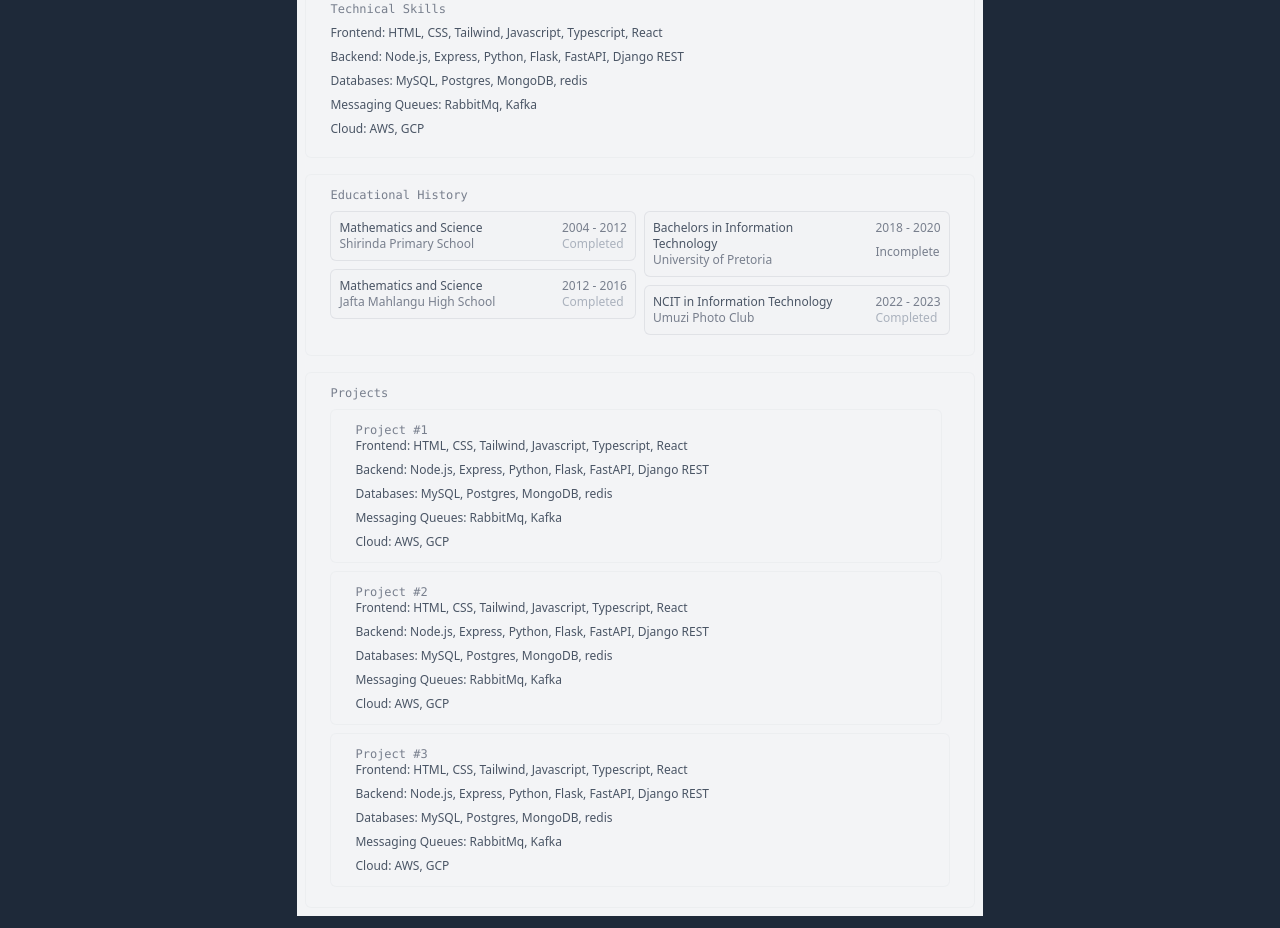
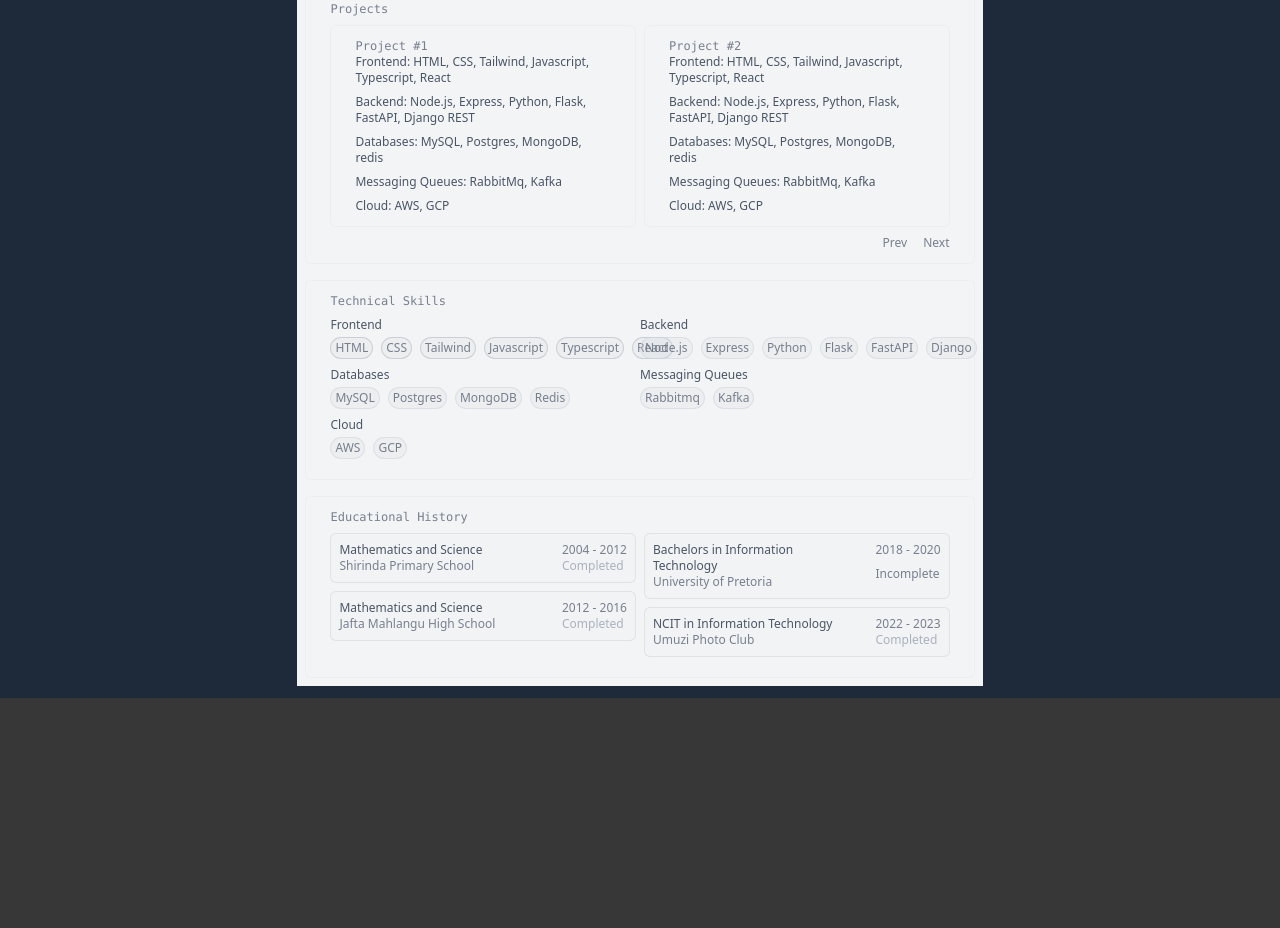
Before and after one commit to mfanaKoPitori/portfolio, a Next.js app: page / in a window 1280 px wide. Shown: the part 420-1348 px from the top of the page. After the commit the page ends 1118 px from the top, so only its background shows below. Built offline with nearby package versions, Linux system fonts and the light colour scheme; no server answers.

Commit message:
fix: made the skills section a lil nice and structured the projects ssections a lil better

```diff
--- a/components/About/Presentation.tsx
+++ b/components/About/Presentation.tsx
@@ -68,13 +68,88 @@ const Presentation: React.FC<AboutProps> = ({ educationInfo, workExperienceInfo
         </section>
 
         <section className="rounded-md border border-gray-300/20 py-3 px-6 text-gray-500/90 bg-gray-100/10">
+          <h1 className="font-mono">Projects</h1>
+          <section className="flex space-x-2 py-2">
+            <section className="rounded-md border border-gray-300/20 py-3 px-6 text-gray-500/90 bg-gray-100/10 w-1/2">
+              <h1 className="font-mono">Project #1</h1>
+              <section className="flex flex-col space-y-2 text-gray-600">
+                <p>Frontend: HTML, CSS, Tailwind,  Javascript, Typescript, React</p>
+                <p>Backend: Node.js, Express, Python, Flask, FastAPI, Django REST</p>
+                <p>Databases: MySQL, Postgres, MongoDB, redis</p>
+                <p>Messaging Queues: RabbitMq, Kafka</p>
+                <p>Cloud: AWS, GCP</p>
+              </section>
+            </section>
+
+            <section className="rounded-md border border-gray-300/20 py-3 px-6 text-gray-500/90 bg-gray-100/10 w-1/2">
+              <h1 className="font-mono">Project #2</h1>
+              <section className="flex flex-col space-y-2 text-gray-600">
+                <p>Frontend: HTML, CSS, Tailwind,  Javascript, Typescript, React</p>
+                <p>Backend: Node.js, Express, Python, Flask, FastAPI, Django REST</p>
+                <p>Databases: MySQL, Postgres, MongoDB, redis</p>
+                <p>Messaging Queues: RabbitMq, Kafka</p>
+                <p>Cloud: AWS, GCP</p>
+              </section>
+            </section>
+          </section>
+          <section className="flex justify-end space-x-4">
+            <button>Prev</button>
+            <button>Next</button>
+          </section>
+        </section>
+
+        <section className="rounded-md border border-gray-300/20 py-3 px-6 text-gray-500/90 bg-gray-100/10">
           <h1 className="font-mono">Technical Skills</h1>
-          <section className="flex flex-col my-2 space-y-2 text-gray-600">
-            <p>Frontend: HTML, CSS, Tailwind,  Javascript, Typescript, React</p>
-            <p>Backend: Node.js, Express, Python, Flask, FastAPI, Django REST</p>
-            <p>Databases: MySQL, Postgres, MongoDB, redis</p>
-            <p>Messaging Queues: RabbitMq, Kafka</p>
-            <p>Cloud: AWS, GCP</p>
+          <section className="grid grid-cols-2 my-2 space-y-2">
+            <section className="grid space-y-1">
+              <p className="w-fit text-gray-600">Frontend</p>
+              <section className="flex space-x-2">
+                <p className="bg-gray-300/20 border-1 border-gray-400/40 rounded-full px-1 py-0.5">HTML</p>
+                <p className="bg-gray-300/20 border-1 border-gray-400/40 rounded-full px-1 py-0.5">CSS</p>
+                <p className="bg-gray-300/20 border-1 border-gray-400/40 rounded-full px-1 py-0.5">Tailwind</p>
+                <p className="bg-gray-300/20 border-1 border-gray-400/40 rounded-full px-1 py-0.5">Javascript</p>
+                <p className="bg-gray-300/20 border-1 border-gray-400/40 rounded-full px-1 py-0.5">Typescript</p>
+                <p className="bg-gray-300/20 border-1 border-gray-400/40 rounded-full px-1 py-0.5">React</p>
+              </section>
+            </section>
+
+            <section className="grid space-y-1">
+              <p className="w-fit text-gray-600">Backend</p>
+              <section className="flex space-x-2">
+                <p className="bg-gray-300/20 border-1 border-gray-300/60 rounded-full px-1 py-0.5">Node.js</p>
+                <p className="bg-gray-300/20 border-1 border-gray-300/60 rounded-full px-1 py-0.5">Express</p>
+                <p className="bg-gray-300/20 border-1 border-gray-300/60 rounded-full px-1 py-0.5">Python</p>
+                <p className="bg-gray-300/20 border-1 border-gray-300/60 rounded-full px-1 py-0.5">Flask</p>
+                <p className="bg-gray-300/20 border-1 border-gray-300/60 rounded-full px-1 py-0.5">FastAPI</p>
+                <p className="bg-gray-300/20 border-1 border-gray-300/60 rounded-full px-1 py-0.5">Django</p>
+              </section>
+            </section>
+
+            <section className="grid space-y-1">
+              <p className="w-fit text-gray-600">Databases</p>
+              <section className="flex space-x-2">
+                <p className="bg-gray-300/20 border-1 border-gray-300/60 rounded-full px-1 py-0.5">MySQL</p>
+                <p className="bg-gray-300/20 border-1 border-gray-300/60 rounded-full px-1 py-0.5">Postgres</p>
+                <p className="bg-gray-300/20 border-1 border-gray-300/60 rounded-full px-1 py-0.5">MongoDB</p>
+                <p className="bg-gray-300/20 border-1 border-gray-300/60 rounded-full px-1 py-0.5">Redis</p>
+              </section>
+            </section>
+
+            <section className="grid space-y-1">
+              <p className="w-fit text-gray-600">Messaging Queues</p>
+              <section className="flex space-x-2">
+                <p className="bg-gray-300/20 border-1 border-gray-300/60 rounded-full px-1 py-0.5">Rabbitmq</p>
+                <p className="bg-gray-300/20 border-1 border-gray-300/60 rounded-full px-1 py-0.5">Kafka</p>
+              </section>
+            </section>
+
+            <section className="grid space-y-1">
+              <p className="w-fit text-gray-600">Cloud</p>
+              <section className="flex space-x-2">
+                <p className="bg-gray-300/20 border-1 border-gray-300/60 rounded-full px-1 py-0.5">AWS</p>
+                <p className="bg-gray-300/20 border-1 border-gray-300/60 rounded-full px-1 py-0.5">GCP</p>
+              </section>
+            </section>
           </section>
         </section>
 
@@ -97,44 +172,6 @@ const Presentation: React.FC<AboutProps> = ({ educationInfo, workExperienceInfo
             )}
           </section>
         </section>
-
-        <section className="rounded-md border border-gray-300/20 py-3 px-6 text-gray-500/90 bg-gray-100/10">
-          <h1 className="font-mono">Projects</h1>
-          <section className="grid space-x-2 space-y-2 py-2">
-            <section className="rounded-md border border-gray-300/20 py-3 px-6 text-gray-500/90 bg-gray-100/10">
-              <h1 className="font-mono">Project #1</h1>
-              <section className="flex flex-col space-y-2 text-gray-600">
-                <p>Frontend: HTML, CSS, Tailwind,  Javascript, Typescript, React</p>
-                <p>Backend: Node.js, Express, Python, Flask, FastAPI, Django REST</p>
-                <p>Databases: MySQL, Postgres, MongoDB, redis</p>
-                <p>Messaging Queues: RabbitMq, Kafka</p>
-                <p>Cloud: AWS, GCP</p>
-              </section>
-            </section>
-
-            <section className="rounded-md border border-gray-300/20 py-3 px-6 text-gray-500/90 bg-gray-100/10">
-              <h1 className="font-mono">Project #2</h1>
-              <section className="flex flex-col space-y-2 text-gray-600">
-                <p>Frontend: HTML, CSS, Tailwind,  Javascript, Typescript, React</p>
-                <p>Backend: Node.js, Express, Python, Flask, FastAPI, Django REST</p>
-                <p>Databases: MySQL, Postgres, MongoDB, redis</p>
-                <p>Messaging Queues: RabbitMq, Kafka</p>
-                <p>Cloud: AWS, GCP</p>
-              </section>
-            </section>
-
-            <section className="rounded-md border border-gray-300/20 py-3 px-6 text-gray-500/90 bg-gray-100/10">
-              <h1 className="font-mono">Project #3</h1>
-              <section className="flex flex-col space-y-2 text-gray-600">
-                <p>Frontend: HTML, CSS, Tailwind,  Javascript, Typescript, React</p>
-                <p>Backend: Node.js, Express, Python, Flask, FastAPI, Django REST</p>
-                <p>Databases: MySQL, Postgres, MongoDB, redis</p>
-                <p>Messaging Queues: RabbitMq, Kafka</p>
-                <p>Cloud: AWS, GCP</p>
-              </section>
-            </section>
-          </section>
-        </section>
       </section>
 
     </>
```
